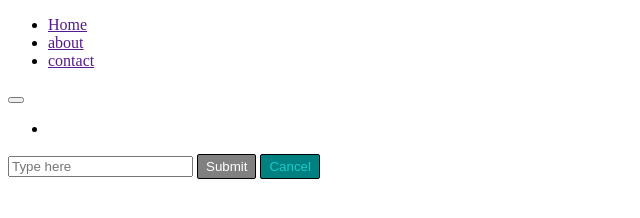
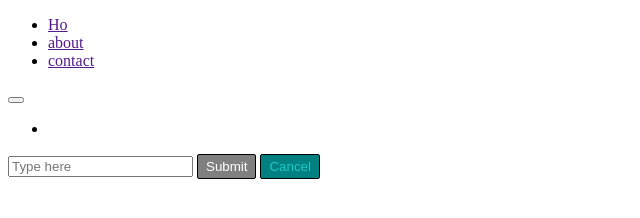
Before and after one commit to codeacademyprogramming/P412-FE-SCSS-intro, a plain HTML site: page index.html in a window 1280 px wide. Shown: the full height of the page, 0-640 px from the left. Drawn offline with Linux system fonts and the light colour scheme.

Commit message:
added new changes

```diff
--- a/index.html
+++ b/index.html
@@ -12,7 +12,7 @@
       <nav>
         <ul>
           <li>
-            <a href="">Home</a>
+            <a href="">Ho</a>
           </li>
           <li>
             <a href="">about</a>
```
